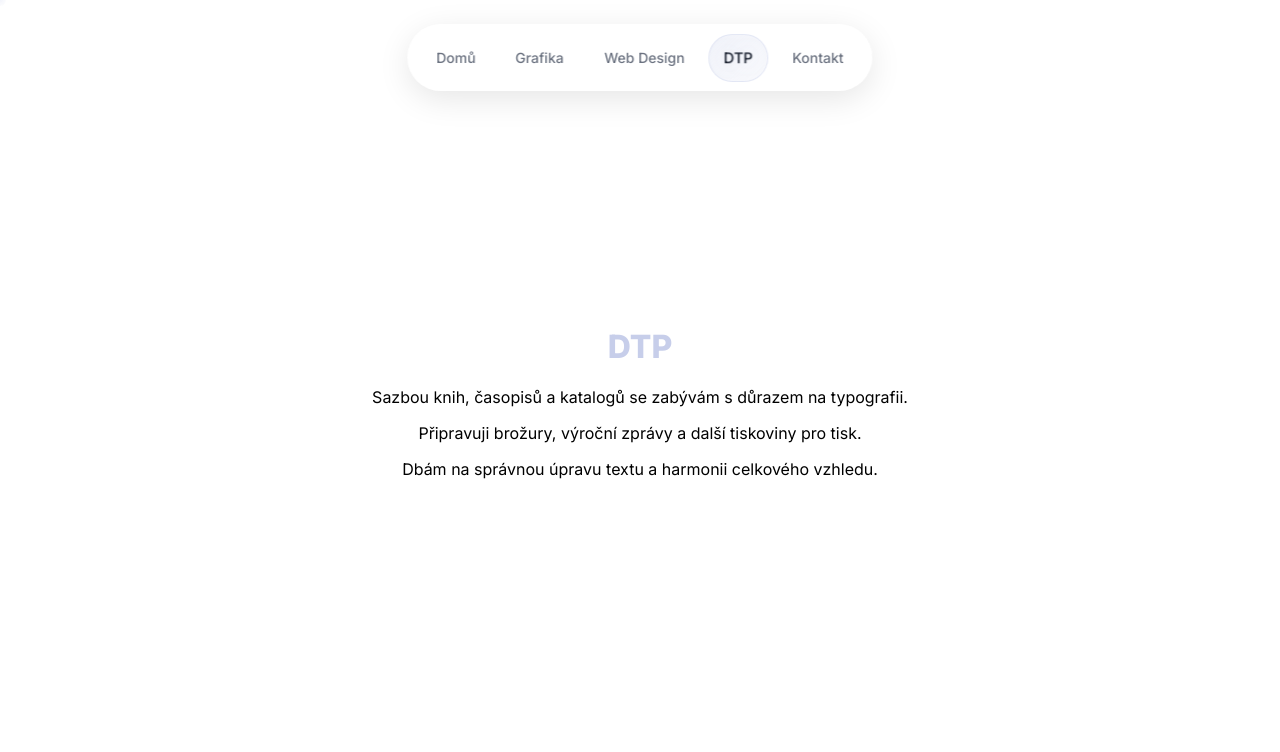
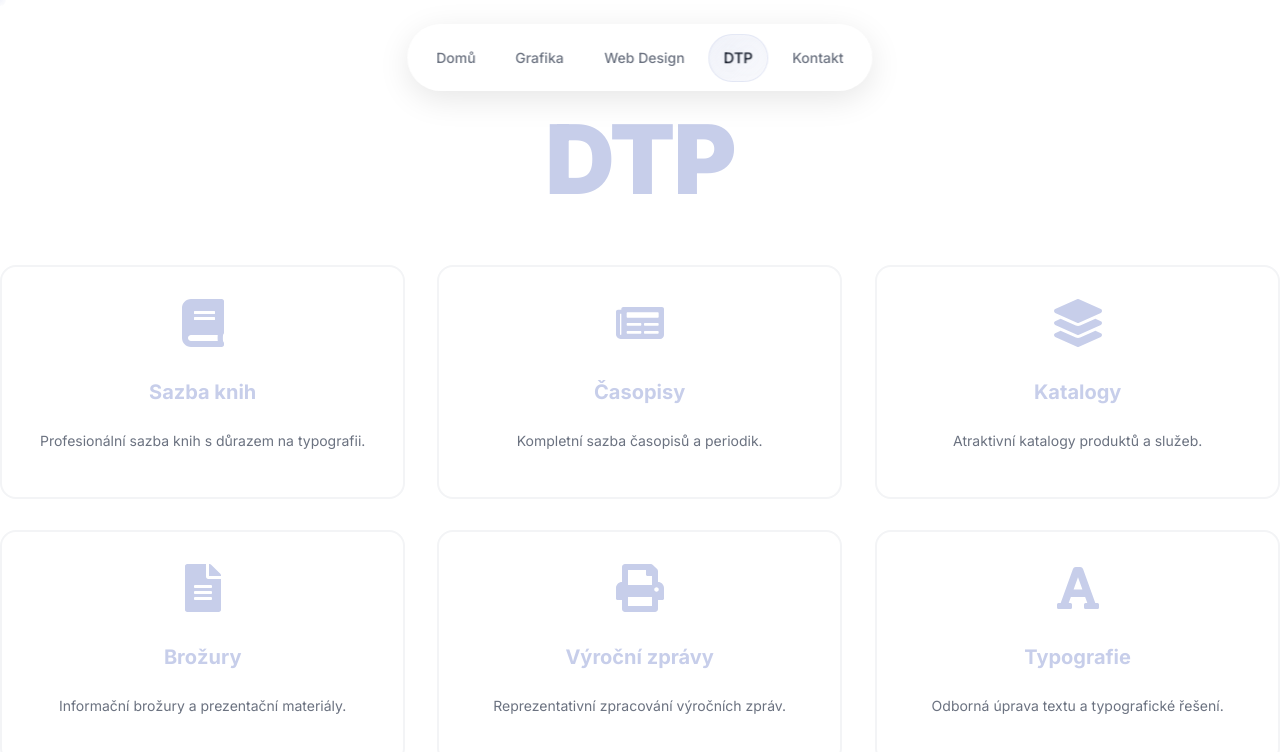
Before and after one commit to Louben17/jakubkozel, a Next.js app: page /dtp in a window 1280 px wide. Shown: the top 752 px of the page. Built offline with nearby package versions, Linux system fonts and the light colour scheme.

Commit message:
fix: clean contact page design

```diff
--- a/src/app/dtp/page.tsx
+++ b/src/app/dtp/page.tsx
@@ -1,5 +1,6 @@
 import React from 'react';
 import Navigation from '@/components/Navigation';
+import { FaBook, FaNewspaper, FaFileAlt, FaFont, FaLayerGroup, FaPrint } from 'react-icons/fa';
 
 export const metadata = {
   title: 'DTP | Jakub Kozel - Grafický design',
@@ -7,35 +8,47 @@ export const metadata = {
 };
 
 export default function DTPPage() {
+  const services = [
+    { title: 'Sazba knih', description: 'Profesionální sazba knih s důrazem na typografii.', icon: <FaBook /> },
+    { title: 'Časopisy', description: 'Kompletní sazba časopisů a periodik.', icon: <FaNewspaper /> },
+    { title: 'Katalogy', description: 'Atraktivní katalogy produktů a služeb.', icon: <FaLayerGroup /> },
+    { title: 'Brožury', description: 'Informační brožury a prezentační materiály.', icon: <FaFileAlt /> },
+    { title: 'Výroční zprávy', description: 'Reprezentativní zpracování výročních zpráv.', icon: <FaPrint /> },
+    { title: 'Typografie', description: 'Odborná úprava textu a typografické řešení.', icon: <FaFont /> },
+  ];
+
   return (
-    <React.Fragment>
+    <div>
       <Navigation />
 
       <div className="min-h-screen bg-white pt-40 flex items-center justify-center">
-        <div className="text-center max-w-2xl px-6">
+        <div className="px-6 w-full">
 
-          <h1
-            className="text-6xl md:text-8xl font-bold mb-12"
-            style={{
-              fontFamily: 'Inter, sans-serif',
-              fontWeight: '800',
-              color: '#C7CEEA'
-            }}
-          >
+          <h1 className="dtp-main-title">
             DTP
           </h1>
 
-          <div
-            className="text-lg text-gray-700 space-y-4 leading-relaxed"
-            style={{ fontFamily: 'Inter, sans-serif' }}
-          >
-            <p>Sazbou knih, časopisů a katalogů se zabývám s důrazem na typografii.</p>
-            <p>Připravuji brožury, výroční zprávy a další tiskoviny pro tisk.</p>
-            <p>Dbám na správnou úpravu textu a harmonii celkového vzhledu.</p>
+          <div className="dtp-services-grid">
+            {services.map((service, index) => (
+              <div
+                key={index}
+                className="dtp-service-tile"
+              >
+                <div className="dtp-service-icon">
+                  {service.icon}
+                </div>
+                <h2 className="dtp-service-title">
+                  {service.title}
+                </h2>
+                <p className="dtp-service-description">
+                  {service.description}
+                </p>
+              </div>
+            ))}
           </div>
 
         </div>
       </div>
-    </React.Fragment>
+    </div>
   );
 }
--- a/src/app/globals.css
+++ b/src/app/globals.css
@@ -738,3 +738,147 @@ a:focus, button:focus {
   will-change: transform;
   backface-visibility: hidden;
 }
+
+/* Styly pro stránku DTP - přidat do globals.css */
+
+/* Dlaždice služeb DTP */
+.dtp-service-tile {
+  background: white;
+  border: 2px solid #f3f4f6;
+  border-radius: 1rem;
+  padding: 2rem;
+  text-align: center;
+  transition: all 0.3s cubic-bezier(0.4, 0, 0.2, 1);
+  cursor: pointer;
+  min-height: 200px;
+  display: flex;
+  flex-direction: column;
+  justify-content: center;
+  align-items: center;
+}
+
+.dtp-service-tile:hover {
+  transform: scale(1.03);
+  border-color: #C7CEEA;
+  background: linear-gradient(135deg, rgba(199, 206, 234, 0.08), rgba(199, 206, 234, 0.04));
+}
+
+.dtp-service-icon {
+  font-size: 3rem;
+  color: #C7CEEA;
+  margin-bottom: 1rem;
+  transition: all 0.3s ease;
+  display: flex;
+  justify-content: center;
+  align-items: center;
+}
+
+.dtp-service-tile:hover .dtp-service-icon {
+  color: #C7CEEA;
+}
+
+.dtp-service-title {
+  font-size: 1.25rem;
+  font-weight: 700;
+  color: #C7CEEA;
+  margin-bottom: 0.75rem;
+  font-family: var(--font-inter), -apple-system, BlinkMacSystemFont, sans-serif;
+}
+
+.dtp-service-description {
+  font-size: 0.875rem;
+  color: #6b7280;
+  line-height: 1.5;
+  font-family: var(--font-inter), -apple-system, BlinkMacSystemFont, sans-serif;
+}
+
+.dtp-service-tile:hover .dtp-service-description {
+  color: #4b5563;
+}
+
+/* Grid kontainer pro DTP dlaždice */
+.dtp-services-grid {
+  display: grid;
+  grid-template-columns: repeat(1, 1fr);
+  gap: 1.5rem;
+  max-width: 80rem;
+  margin: 0 auto;
+}
+
+@media (min-width: 640px) {
+  .dtp-services-grid {
+    grid-template-columns: repeat(2, 1fr);
+    gap: 2rem;
+  }
+}
+
+@media (min-width: 1024px) {
+  .dtp-services-grid {
+    grid-template-columns: repeat(3, 1fr);
+    gap: 2rem;
+  }
+}
+
+/* Responzivní úpravy pro DTP dlaždice */
+@media (max-width: 768px) {
+  .dtp-service-tile {
+    padding: 1.5rem;
+    min-height: 180px;
+  }
+
+  .dtp-service-icon {
+    font-size: 2.5rem;
+    margin-bottom: 0.75rem;
+  }
+
+  .dtp-service-title {
+    font-size: 1.125rem;
+    margin-bottom: 0.5rem;
+  }
+
+  .dtp-service-description {
+    font-size: 0.8rem;
+  }
+}
+
+@media (max-width: 640px) {
+  .dtp-services-grid {
+    gap: 1rem;
+    padding: 0 1rem;
+  }
+
+  .dtp-service-tile {
+    padding: 1.25rem;
+    min-height: 160px;
+  }
+
+  .dtp-service-icon {
+    font-size: 2rem;
+  }
+
+  .dtp-service-title {
+    font-size: 1rem;
+  }
+
+  .dtp-service-description {
+    font-size: 0.75rem;
+  }
+}
+
+/* Hlavní nadpis DTP */
+.dtp-main-title {
+  font-size: clamp(3rem, 8vw, 6rem);
+  font-weight: 900;
+  color: #C7CEEA;
+  text-align: center;
+  margin-bottom: 3rem;
+  font-family: var(--font-inter), -apple-system, BlinkMacSystemFont, sans-serif;
+  letter-spacing: -0.02em;
+}
+
+/* Performance optimalizace */
+.dtp-service-tile,
+.dtp-service-icon {
+  will-change: transform;
+  backface-visibility: hidden;
+}
```
